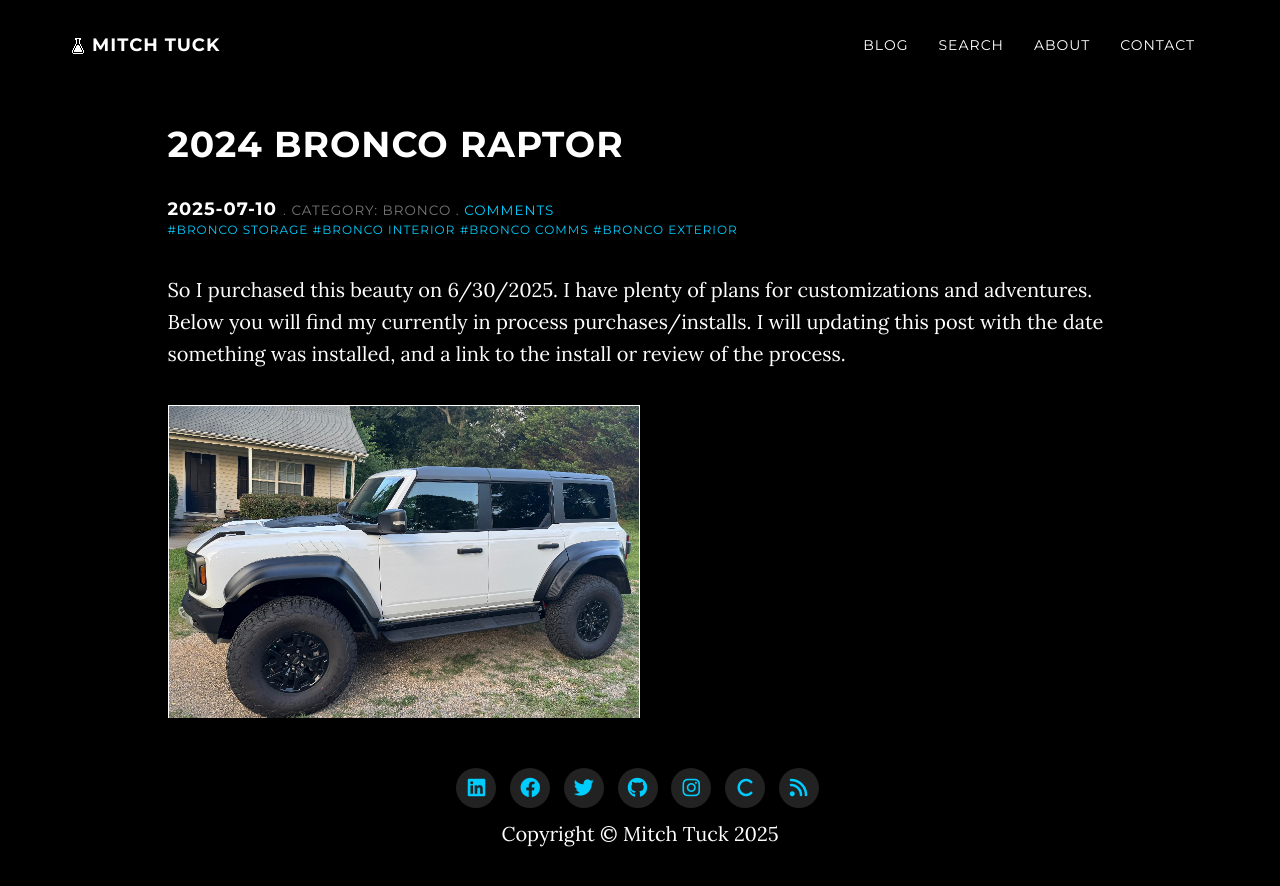
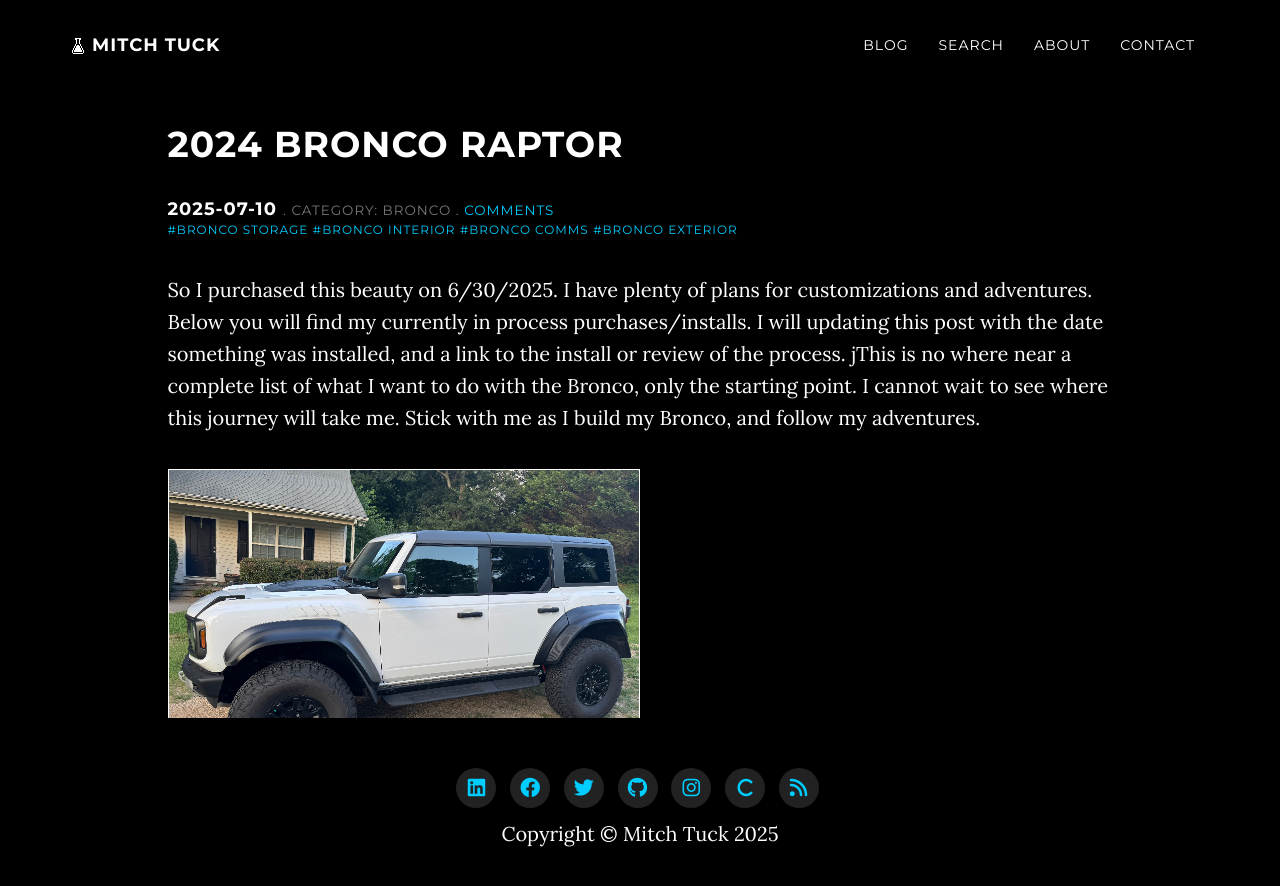
Before and after one commit to matuck/matuck.github.io, a Jekyll site: the page built from _posts/2025-07-10-2024-Bronco-Raptor.md, in a window 1280 px wide and 900 px high. Shown: the top 886 px of the window. Built offline with Jekyll 4.4.1, drawn with Linux system fonts in a browser that asks for light colours; nearby versions of some CDN libraries; comment, search, counter and statistics services are not loaded; a style sheet for code colours, icons or effects is not loaded.

Commit message:
update post

```diff
--- a/_posts/2025-07-10-2024-Bronco-Raptor.md
+++ b/_posts/2025-07-10-2024-Bronco-Raptor.md
@@ -5,7 +5,7 @@
 category: Bronco
 tags: [ 'Bronco Storage', 'Bronco Interior', 'Bronco Comms', 'Bronco Exterior' ]
 ---
-So I purchased this beauty on 6/30/2025.  I have plenty of plans for customizations and adventures.  Below you will find my currently in process purchases/installs.  I will updating this post with the date something was installed, and a link to the install or review of the process.
+So I purchased this beauty on 6/30/2025.  I have plenty of plans for customizations and adventures.  Below you will find my currently in process purchases/installs.  I will updating this post with the date something was installed, and a link to the install or review of the process.  jThis is no where near a complete list of what I want to do with the Bronco, only the starting point. I cannot wait to see where this journey will take me.  Stick with me as I build my Bronco, and follow my adventures.
 
 <img src="/img/IMG_0259.jpg" width="50%" /><img src="/img/IMG_3207.jpg" width="50%" />
 
```
